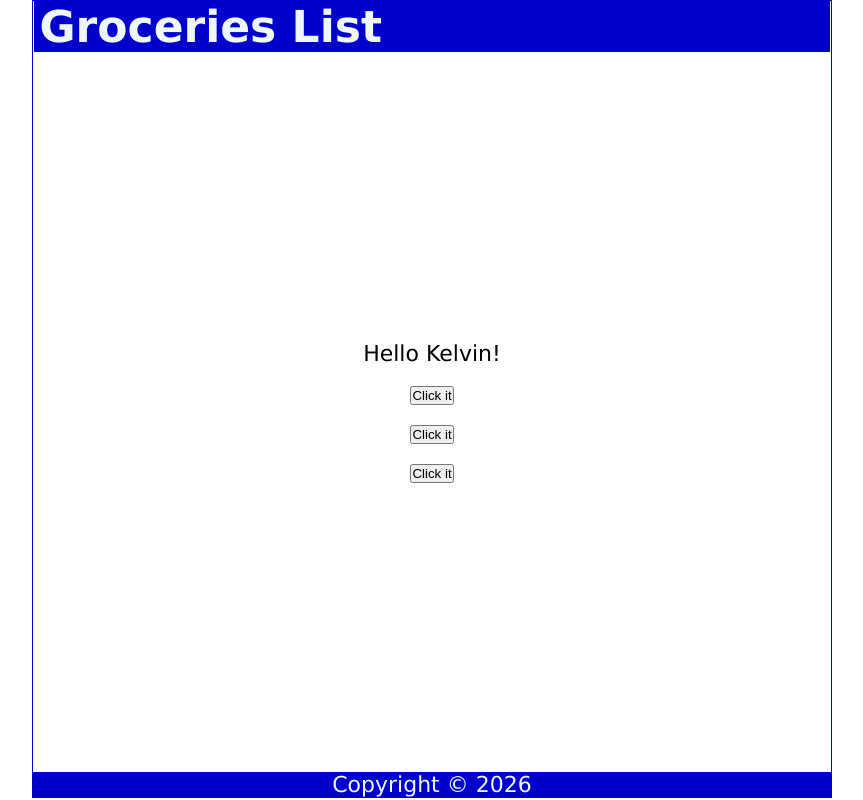
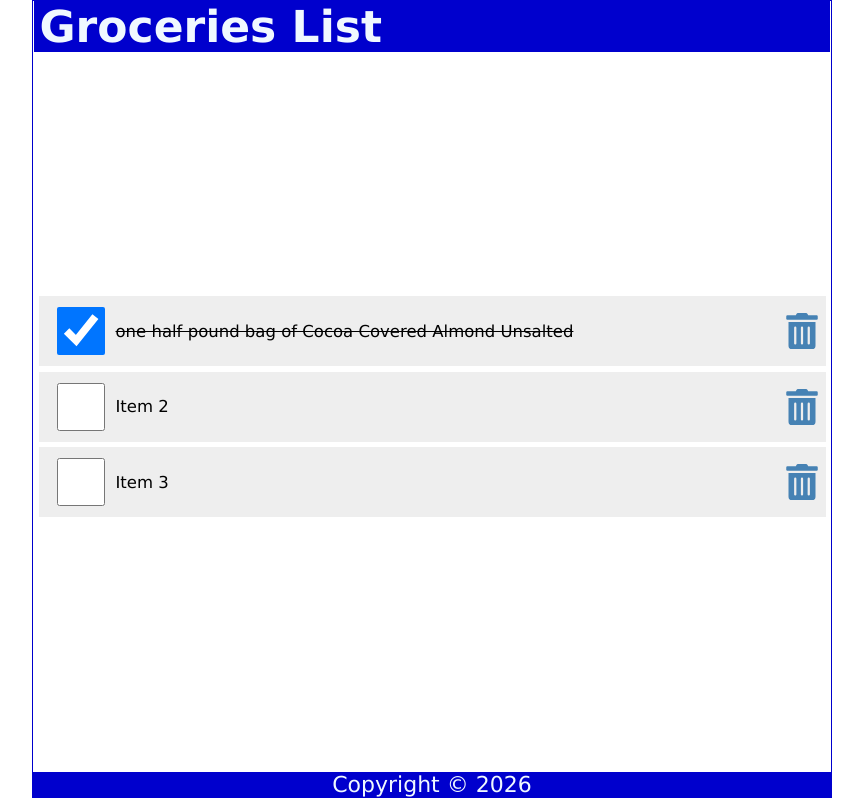
Before and after one commit to Damilolaadefenwa/devLab101, a React (Vite) app in the folder lesson01/: page / in a window 1280 px wide. Shown: the whole page, without its empty margins (208-1071 px from the left). Built offline with nearby package versions, Linux system fonts and the light colour scheme.

Commit message:
fifth commit

```diff
--- a/lesson01/package.json
+++ b/lesson01/package.json
@@ -11,7 +11,8 @@
   },
   "dependencies": {
     "react": "^19.2.4",
-    "react-dom": "^19.2.4"
+    "react-dom": "^19.2.4",
+    "react-icons": "^5.6.0"
   },
   "devDependencies": {
     "@eslint/js": "^9.39.4",
--- a/lesson01/src/Contents.jsx
+++ b/lesson01/src/Contents.jsx
@@ -1,32 +1,67 @@
+import { useState } from "react";
+import { FaTrashAlt } from 'react-icons/fa';
 
 const Content = () => {
-    const handleNameChange = () => {
-    const names = ['Bob', 'Kelvin', 'Dave'];
-    const int = Math.floor(Math.random() * 3)
-    return names[int];
+  const [items, setItems] = useState([
+    {
+      id: 1,
+      checked: true,
+      item: "one half pound bag of Cocoa Covered Almond Unsalted"
+    },
+    {
+      id: 2,
+      checked: false,
+      item: "Item 2"
+    },
+    {
+      id: 3,
+      checked: false,
+      item: "Item 3"
+    }
+  ]);
+
+  const handleCheck = (id) => {
+    /* console.log(`key: ${id}`) */
+    const listItems = items.map((item) => item.id === id ? { ...item, checked: !item.checked } : item);
+    setItems(listItems);
+    localStorage.setItem('shoppinglist', JSON.stringify(listItems));
   }
 
-  const handleClick = () => {
-    console.log('You clicked it')
-  }
-
-  const handleClick2 = (name) => {
-    console.log(`${name} was clicked`)
-  }
-
-  const handleClick3 = (e) => {
-    console.log(e.target.innerText)
-  }
+  const handleDelete = (id) => {
+    /* console.log(id); */
+    const listItems = items.filter((item) => item.id !== id);
+    setItems(listItems);
+    localStorage.setItem('shoppinglist', JSON.stringify(listItems));
+   }
 
   return (
     <main>
-      <p onDoubleClick={handleClick}>
-        Hello {handleNameChange()}!
-      </p>
-      <button onClick={handleClick}>Click it</button>
-      <button onClick={() => handleClick2('Dave')}>Click it</button>
-      <button onClick={(e) => handleClick3(e)}>Click it</button>
-
+      {items.length ? (
+        <ul>
+          {items.map((item) => (
+            <li className="item" key={item.id}>
+              <input
+                type="checkbox"
+                onChange={() => handleCheck(item.id)}
+                checked={item.checked}
+              />
+              <label
+                style={(item.checked) ? { textDecoration: 'line-through' } : null}
+                onDoubleClick={() => handleCheck(item.id)}
+              >{item.item}</label>
+              <FaTrashAlt
+                onClick={() => handleDelete(item.id)}
+                role="button"
+                tabIndex={0}
+              />
+            </li>
+          ))}
+        </ul>
+      ) : (
+          <p style={{ marginTop: '2rem' }}>
+            Your list is empty.
+          </p>
+      )}
     </main>
   )
 }
--- a/lesson01/src/index.css
+++ b/lesson01/src/index.css
@@ -54,5 +54,66 @@ footer {
   width: 100%;
   background-color: mediumblue;
   color: aliceblue;
+  display: grid;
+  place-content: center;
+}
+
+/* Applying Styling to the Content Component*/
+ul {
+  width: 100%;
+  list-style: none;
+  padding: 0 0.25rem 0.25rem;
+}
+
+ul li::before {
+  content: "\2008";
+}
+
+.item{
+  display: flex;
+  justify-content: flex-start;
+  align-items: center;
+  padding: 0.5rem 0 0.5rem 0.5rem;
+  margin: 0.25rem 0;
+  background-color: #eee;
+}
+
+.item:first-child {
+  margin: 0;
+}
+
+.item input[type="checkbox"] {
   text-align: center;
+  width: 2.5rem;
+  width: 48px;
+  min-width: 48px;
+  height: 2.5rem;
+  height: 48px;
+  min-height: 48px;
+  cursor: pointer;
+  margin-right: 0.5rem;
 }
+
+.item input[type="checkbox"]:focus + label {
+  text-decoration: underline;
+}
+
+.item > label{
+  font-size: 0.75rem;
+  flex-grow: 1;
+}
+
+.item svg{
+  width: 48px;
+  min-width: 48px;
+  height: 36px;
+  font-size: 1rem;
+  color: steelblue;
+  cursor: pointer;
+}
+
+.item svg:focus,
+.item svg:hover {
+  color: red;
+  outline: none;
+}
```
Also changed, not shown: 1 other file (tests, documents, lock files or other folders).
